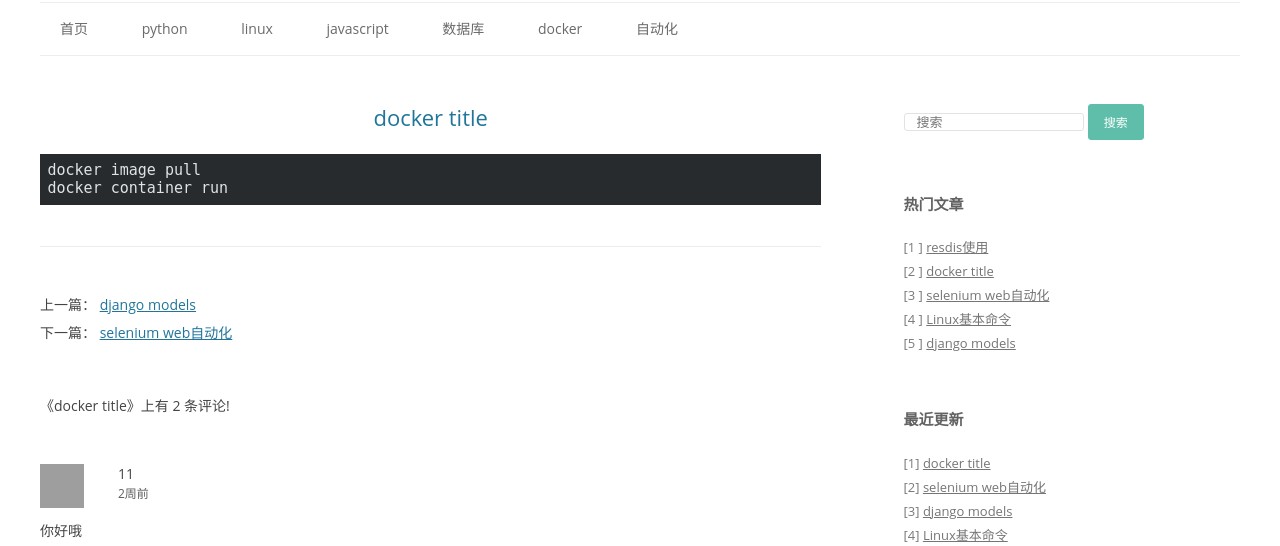
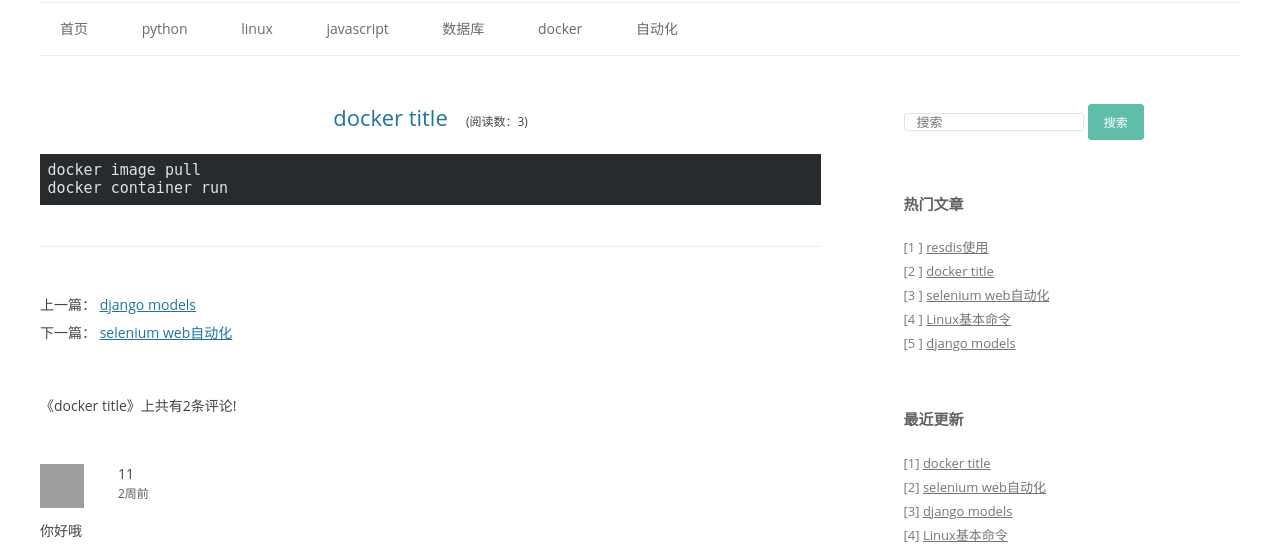
Before and after one commit to mgaic/chilly_blog, a Django app: page /blog/detail/9 in a window 1280 px wide. Shown: the part 160-706 px from the top of the page. Run offline with Django 3.2, Linux system fonts and the light colour scheme; data comes from the database, SQL or seed files in the repository; both versions use the stored data as it was after the commit; some libraries are stand-ins or nearby versions; grey boxes are pictures that could not be loaded.

Commit message:
comment statistics

```diff
--- a/chilly_blog/blog/templates/blog/detail.html
+++ b/chilly_blog/blog/templates/blog/detail.html
@@ -114,6 +114,7 @@
 					<header class="entry-header">
 						<h1 class="entry-title" align="center">
 							<a  href="#" title="{{cur_blog.title}}" rel="bookmark">{{cur_blog.title}}</a>
+							<span style="font-size: 12px !important;">  &nbsp;&nbsp;&nbsp;&nbsp;(阅读数：{{cur_blog.read_count}})</span>
 						</h1>
 					</header>
 					<div class="fixck">
@@ -138,7 +139,7 @@
 					</div>
 				</nav>
 				<div id="comments" class="comments-area">
-					<h2 class="comments-title">《<span>{{cur_blog.title}}</span>》上有&nbsp;2&nbsp;条评论!</h2>
+					<h2 class="comments-title">《<span>{{cur_blog.title}}</span>》上共有{{cur_blog.customcomment_set.count}}条评论!</h2>
 					<ol class="commentlist" id="commentWraper">
 						<li class="comment even thread-even depth-0" id="li-comment-6">
 							<article id="comment-6" class="comment">
```
Also changed, not shown: chilly_blog/blog/views.py (line endings or trailing spaces), chilly_blog/db.sqlite3.
